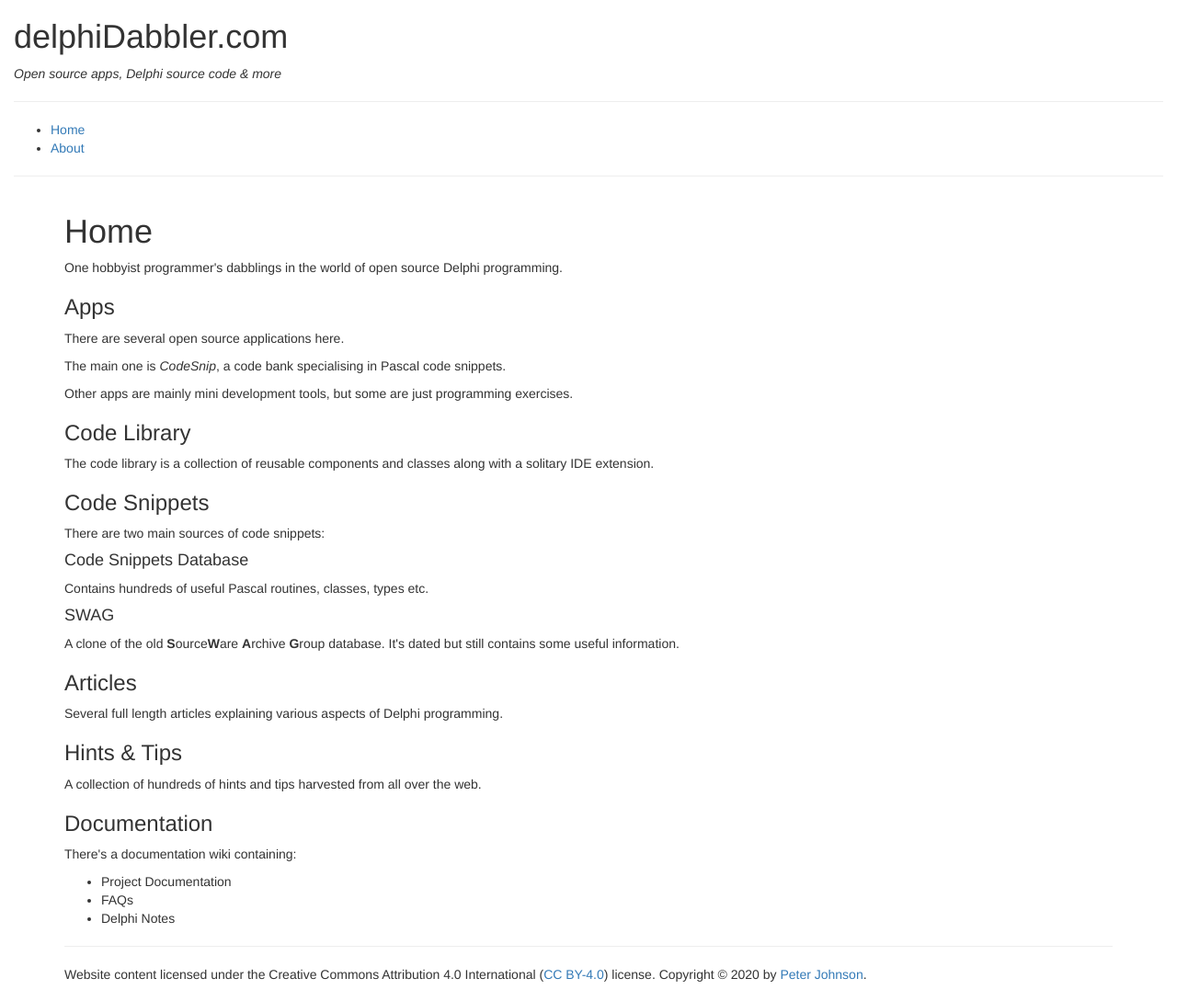
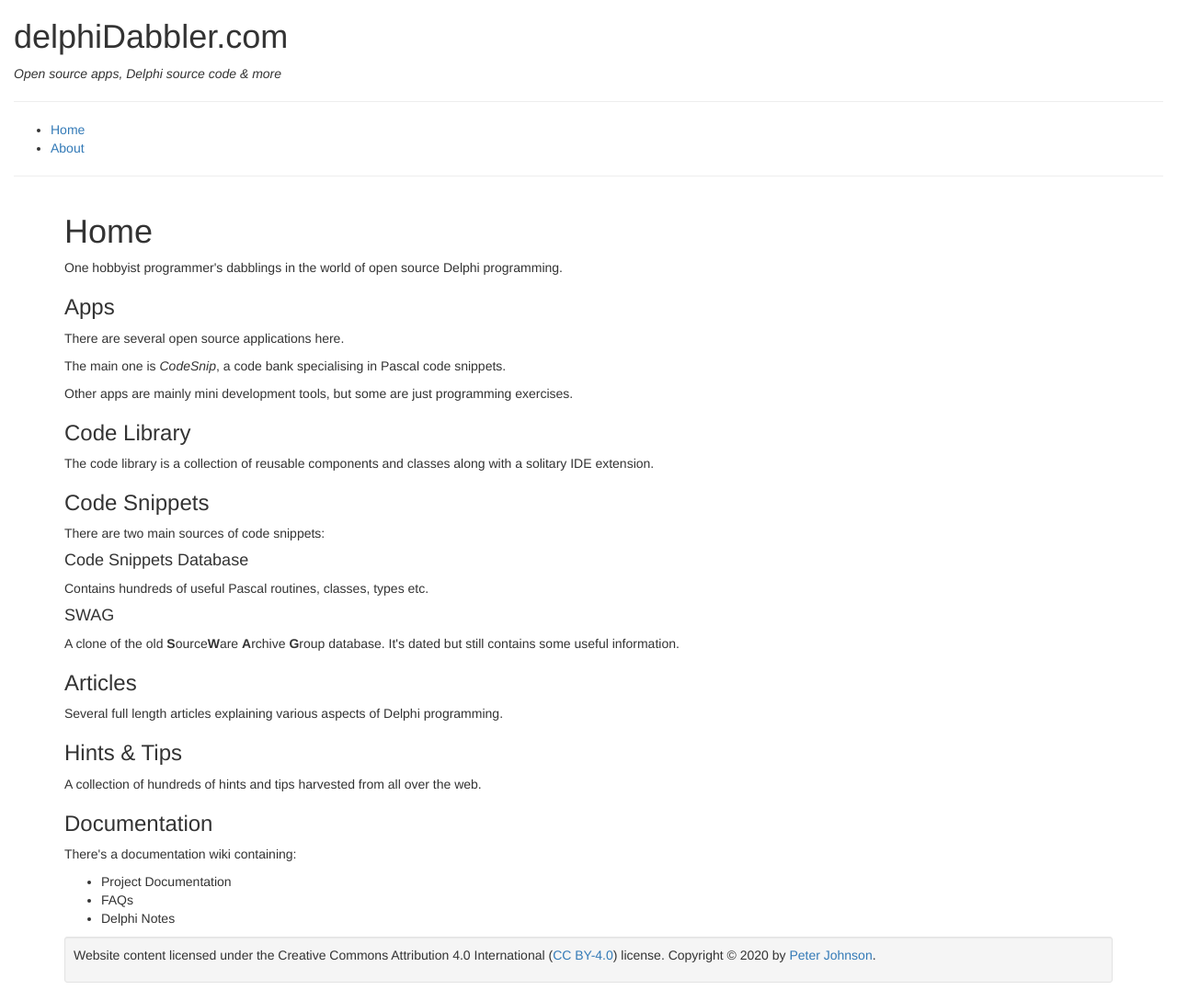
Before and after one commit to delphidabbler/delphidabbler.github.io, a Jekyll site: the page built from index.html, in a window 1280 px wide. Shown: the whole page at 92% size. Built offline with Jekyll 4.4.1, drawn with Linux system fonts in a browser that asks for light colours; nearby versions of some CDN libraries.

Commit message:
Add page footer to bootstrap well

```diff
--- a/_includes/footer.html
+++ b/_includes/footer.html
@@ -1,5 +1,4 @@
-<div>
-  <hr>
+<div class="well well-sm">
   <p>Website content licensed under the Creative Commons Attribution 4.0 International (<a href="https://creativecommons.org/licenses/by/4.0/">CC BY-4.0</a>) license. Copyright &copy; {{ 'now' | date: "%Y" }} by <a href="http://en.gravatar.com/delphidabbler">Peter Johnson</a>.</p>
   {% if jekyll.environment == "development" %}
   <p><strong>*** Development version ***</strong></p>
```
